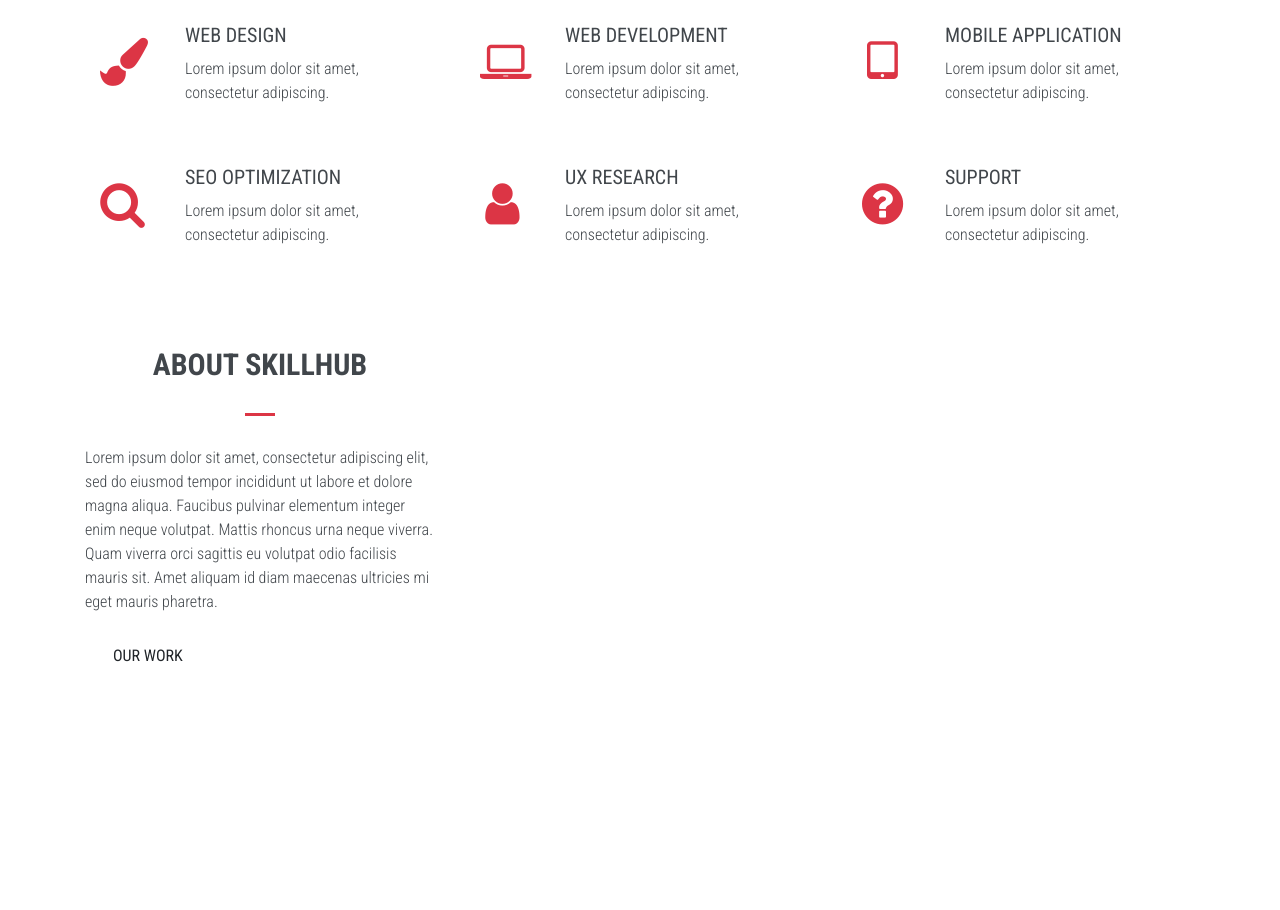
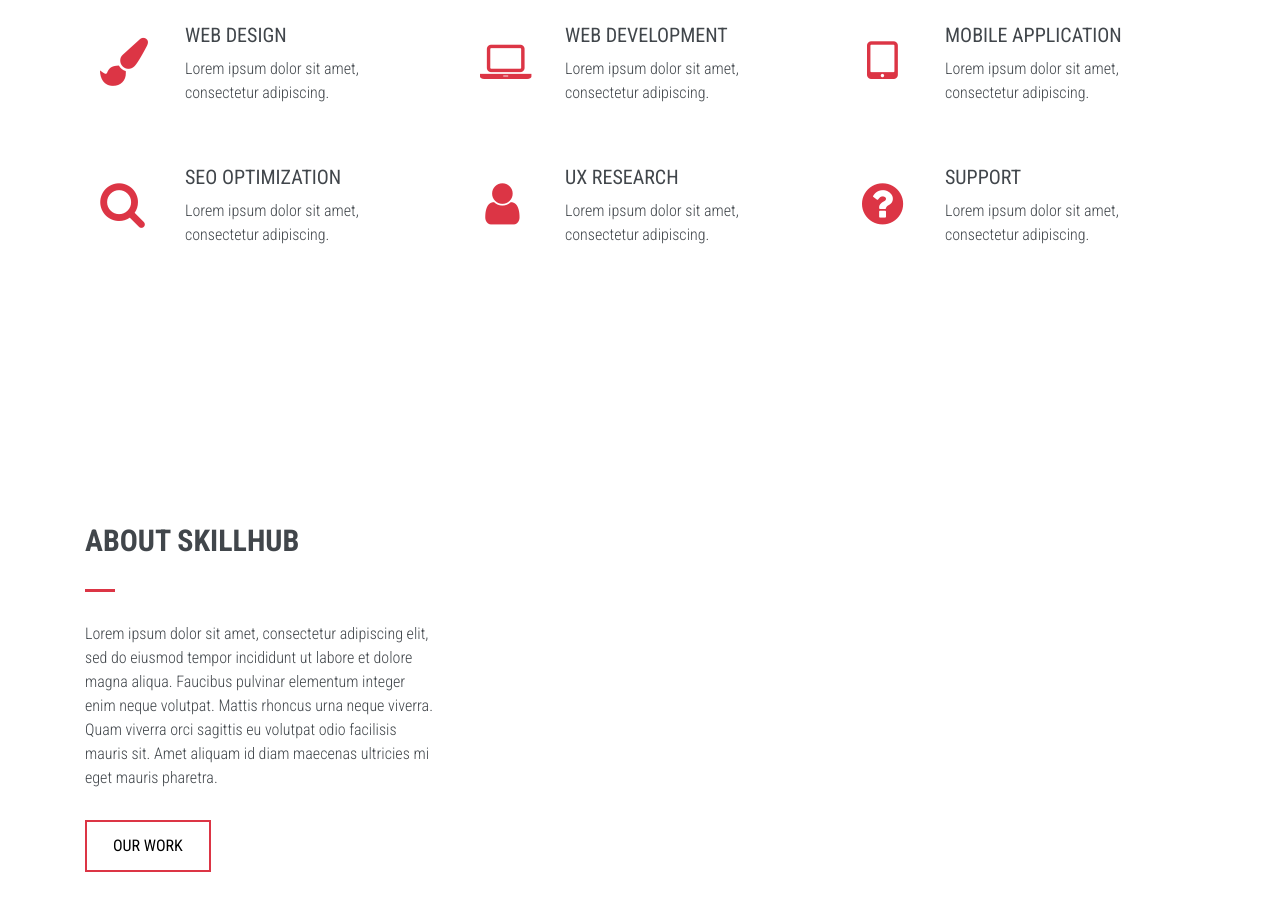
Before and after one commit to shareen-mahmud/skillhub, a plain HTML site: page index.html in a window 1280 px wide. Shown: the part 956-1866 px from the top of the page. Drawn offline with Linux system fonts and the light colour scheme.

Commit message:
add css to about section

```diff
--- a/css/style.css
+++ b/css/style.css
@@ -160,7 +160,7 @@ h3 {
 }
 
 .service-item-icon i {
-    color: #dc3545;;
+    color: #dc3545;
     float: left;
     padding: 15px;
     margin-right: 25px;
@@ -184,3 +184,46 @@ h3 {
     margin: 0;
     padding-left: 85px;
 }
+
+/*======================================
+                ABOUT
+========================================*/
+#about-content-box {
+    float:left;
+    height: 700px;
+
+}
+
+#about-content-box-outer {
+    width: 100%;
+    height: 100%;
+    display: table;
+}
+
+#about-content-box-inner {
+    display: table-cell;
+    vertical-align: middle;
+}
+
+#about .content-title h3 {
+    text-align: left;
+}
+
+#about .content-title-underline {
+    margin: 0 0 30px 0;
+}
+
+#about-desc p {
+    margin-bottom: 30px;
+}
+
+#about-btn a {
+    border-color:#dc3545;
+    color: black;
+
+}
+
+#about-btn a:hover{
+    background:#dc3545;
+    color:white;
+}
```
